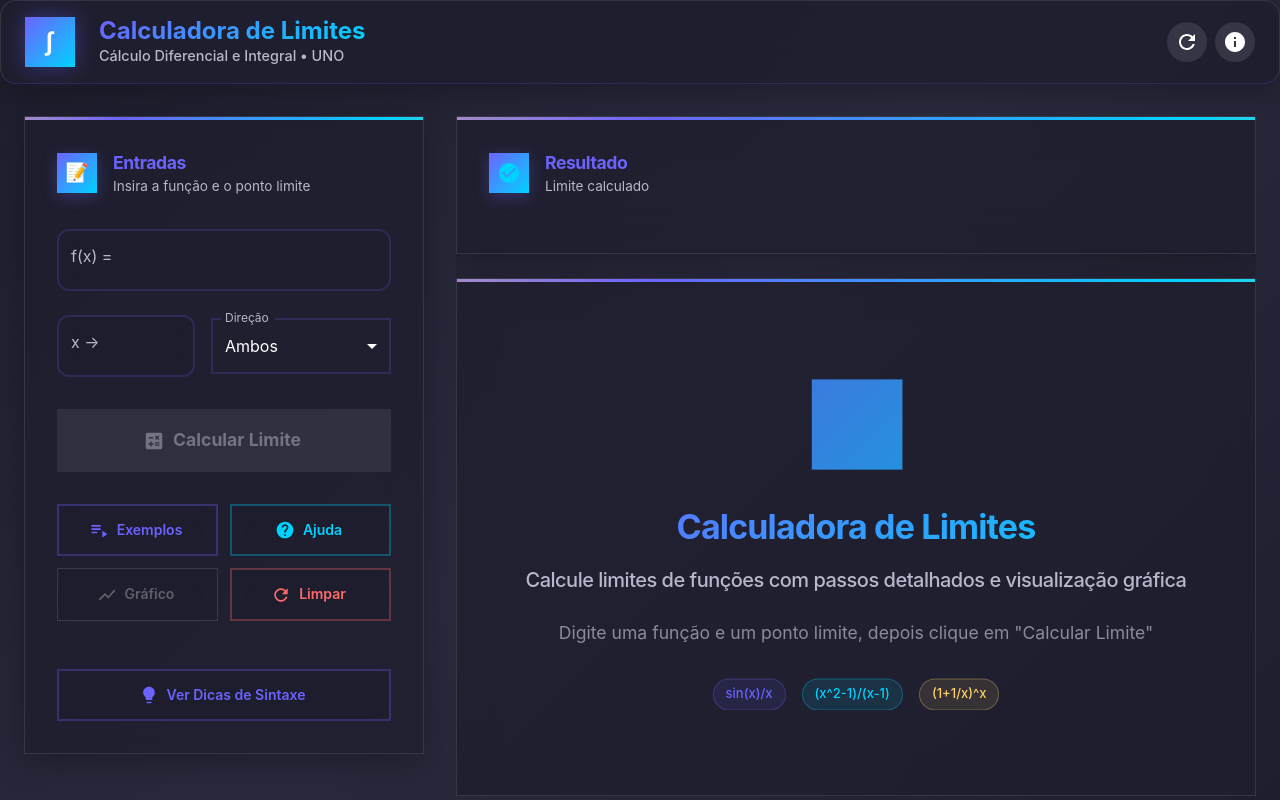
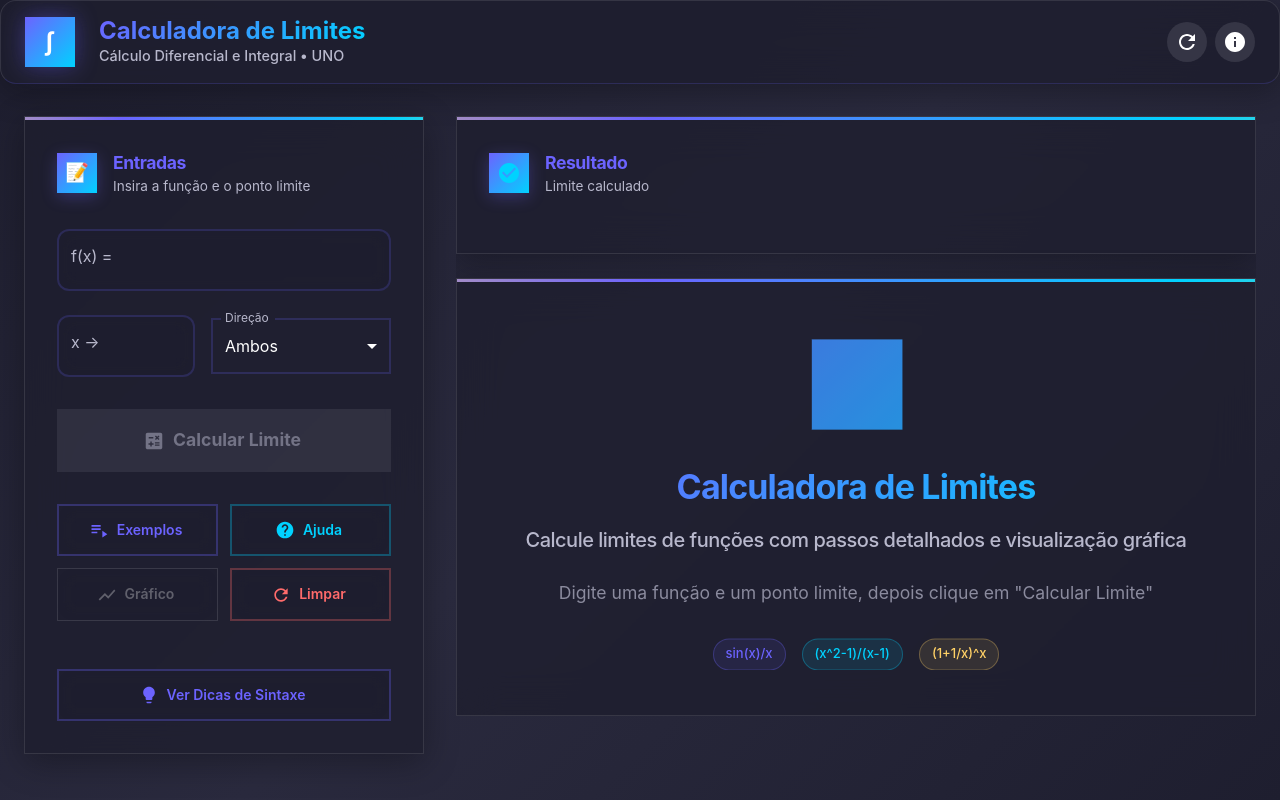
Before and after one commit to Brunoguilhermedemoura/Calculo_computacional, a React (Vite) app: page / in a window 1280 px wide. Built offline with nearby package versions, Linux system fonts and the light colour scheme.

Commit message:
Add: Adiciona CustomScrollbar para aprimorar a rolagem nos componentes da calculadora.

```diff
--- a/src/components/Calculator.jsx
+++ b/src/components/Calculator.jsx
@@ -25,6 +25,7 @@ import HelpModal from './HelpModal.jsx';
 import GraphModal from './GraphModal.jsx';
 import PlotlyTest from './PlotlyTest.jsx';
 import SimpleChart from './SimpleChart.jsx';
+import CustomScrollbar from './CustomScrollbar.jsx';
 
 const Calculator = () => {
   const math = create(all);
@@ -99,13 +100,17 @@ const Calculator = () => {
   };
 
   return (
-    <Box sx={{
-      minHeight: '100vh',
-      margin: 0,
-      padding: 0,
-      position: 'relative',
-      overflow: 'hidden'
-    }}>
+    <CustomScrollbar
+      maxHeight="100vh"
+      variant="dark"
+      width="14px"
+      sx={{
+        minHeight: '100vh',
+        margin: 0,
+        padding: 0,
+        position: 'relative'
+      }}
+    >
       {/* Header */}
       <AppBar position="static" elevation={0} className="animate-slide-in">
         <Toolbar sx={{ py: 2 }}>
@@ -403,7 +408,7 @@ const Calculator = () => {
           Migrado do sistema Python original
         </Typography>
       </Box>
-    </Box>
+    </CustomScrollbar>
   );
 };
 
--- /dev/null
+++ b/src/components/CustomScrollbar.jsx
@@ -0,0 +1,90 @@
+/**
+ * Componente de scroll personalizado reutilizável
+ */
+
+import React from 'react';
+import { Box } from '@mui/material';
+
+const CustomScrollbar = ({
+  children,
+  maxHeight = '400px',
+  width = '8px',
+  variant = 'default',
+  sx = {},
+  ...props
+}) => {
+  const scrollStyles = {
+    default: {
+      '&::-webkit-scrollbar': {
+        width: width,
+      },
+      '&::-webkit-scrollbar-track': {
+        background: 'rgba(255, 255, 255, 0.1)',
+        borderRadius: '4px',
+      },
+      '&::-webkit-scrollbar-thumb': {
+        background: 'linear-gradient(135deg, #6C63FF, #00D2FF)',
+        borderRadius: '4px',
+        '&:hover': {
+          background: 'linear-gradient(135deg, #4A42CC, #00A8CC)',
+        }
+      },
+      '&::-webkit-scrollbar-corner': {
+        background: 'rgba(255, 255, 255, 0.1)',
+      }
+    },
+    dark: {
+      '&::-webkit-scrollbar': {
+        width: width,
+      },
+      '&::-webkit-scrollbar-track': {
+        background: 'rgba(30, 30, 47, 0.3)',
+        borderRadius: '4px',
+      },
+      '&::-webkit-scrollbar-thumb': {
+        background: 'linear-gradient(135deg, #6C63FF, #00D2FF)',
+        borderRadius: '4px',
+        border: '1px solid rgba(30, 30, 47, 0.3)',
+        '&:hover': {
+          background: 'linear-gradient(135deg, #4A42CC, #00A8CC)',
+        }
+      },
+      '&::-webkit-scrollbar-corner': {
+        background: 'rgba(30, 30, 47, 0.3)',
+      }
+    },
+    minimal: {
+      '&::-webkit-scrollbar': {
+        width: '6px',
+      },
+      '&::-webkit-scrollbar-track': {
+        background: 'transparent',
+      },
+      '&::-webkit-scrollbar-thumb': {
+        background: 'rgba(108, 99, 255, 0.5)',
+        borderRadius: '3px',
+        '&:hover': {
+          background: 'rgba(108, 99, 255, 0.8)',
+        }
+      }
+    }
+  };
+
+  return (
+    <Box
+      sx={{
+        maxHeight,
+        overflow: 'auto',
+        scrollbarWidth: 'thin',
+        scrollbarColor: '#6C63FF rgba(30, 30, 47, 0.3)',
+        ...scrollStyles[variant],
+        ...sx
+      }}
+      {...props}
+    >
+      {children}
+    </Box>
+  );
+};
+
+export default CustomScrollbar;
--- a/src/components/ResultSection.jsx
+++ b/src/components/ResultSection.jsx
@@ -23,6 +23,7 @@ import 'katex/dist/katex.min.css';
 import { InlineMath, BlockMath } from 'react-katex';
 import StrategyIndicator from './StrategyIndicator.jsx';
 import StepByStep from './StepByStep.jsx';
+import CustomScrollbar from './CustomScrollbar.jsx';
 
 const ResultSection = ({
   result,
@@ -68,7 +69,17 @@ const ResultSection = ({
   };
 
   return (
-    <Box sx={{ display: 'flex', flexDirection: 'column', gap: 3, height: '100%', overflow: 'auto' }}>
+    <CustomScrollbar
+      maxHeight="calc(100vh - 200px)"
+      variant="dark"
+      width="12px"
+      sx={{
+        display: 'flex',
+        flexDirection: 'column',
+        gap: 3,
+        height: '100%'
+      }}
+    >
       {/* Resultado Principal */}
       <Paper elevation={0} sx={{
         p: 4,
@@ -291,7 +302,7 @@ const ResultSection = ({
           </Box>
         </Paper>
       )}
-    </Box>
+    </CustomScrollbar>
   );
 };
 
--- a/src/components/StepByStep.jsx
+++ b/src/components/StepByStep.jsx
@@ -32,6 +32,7 @@ import {
 } from '@mui/icons-material';
 import 'katex/dist/katex.min.css';
 import { InlineMath, BlockMath } from 'react-katex';
+import CustomScrollbar from './CustomScrollbar.jsx';
 
 const StepByStep = ({
   steps = [],
@@ -291,7 +292,11 @@ const StepByStep = ({
       )}
 
       {/* Lista de passos */}
-      <Box sx={{ maxHeight: '600px', overflow: 'auto' }}>
+      <CustomScrollbar
+        maxHeight="600px"
+        variant="dark"
+        width="10px"
+      >
         {steps.map((step, index) => (
           <Accordion
             key={index}
@@ -386,7 +391,7 @@ const StepByStep = ({
             </AccordionDetails>
           </Accordion>
         ))}
-      </Box>
+      </CustomScrollbar>
 
       {/* Dicas */}
       {tips.length > 0 && (
--- a/src/components/StrategyIndicator.jsx
+++ b/src/components/StrategyIndicator.jsx
@@ -21,6 +21,7 @@ import {
   Info,
   Lightbulb
 } from '@mui/icons-material';
+import CustomScrollbar from './CustomScrollbar.jsx';
 
 const StrategyIndicator = ({
   strategy,
@@ -230,10 +231,15 @@ const StrategyIndicator = ({
 
       {/* Detalhes expandidos */}
       <Collapse in={expanded}>
-        <Box sx={{ mt: 2 }}>
+        <CustomScrollbar
+          maxHeight="400px"
+          variant="dark"
+          width="8px"
+          sx={{ mt: 2 }}
+        >
           {/* Informações da forma */}
           {formInfo && (
-            <Box sx={{ mb: 3 }}>
+            <Box sx={{ mb: 3, pr: 1 }}>
               <Typography variant="subtitle2" sx={{
                 color: '#6C63FF',
                 fontWeight: 600,
@@ -250,11 +256,12 @@ const StrategyIndicator = ({
 
               {formInfo.steps && formInfo.steps.length > 0 && (
                 <Box sx={{ mt: 1 }}>
-                  {formInfo.steps.slice(0, 3).map((step, index) => (
+                  {formInfo.steps.map((step, index) => (
                     <Typography key={index} variant="caption" sx={{
                       color: '#8B8B9E',
                       display: 'block',
-                      fontStyle: 'italic'
+                      fontStyle: 'italic',
+                      mb: 0.5
                     }}>
                       • {step}
                     </Typography>
@@ -266,7 +273,7 @@ const StrategyIndicator = ({
 
           {/* Informações da estratégia */}
           {strategyInfo && (
-            <Box sx={{ mb: 3 }}>
+            <Box sx={{ mb: 3, pr: 1 }}>
               <Typography variant="subtitle2" sx={{
                 color: '#6C63FF',
                 fontWeight: 600,
@@ -277,11 +284,12 @@ const StrategyIndicator = ({
 
               {strategyInfo.steps && strategyInfo.steps.length > 0 && (
                 <Box sx={{ mt: 1 }}>
-                  {strategyInfo.steps.slice(0, 3).map((step, index) => (
+                  {strategyInfo.steps.map((step, index) => (
                     <Typography key={index} variant="caption" sx={{
                       color: '#8B8B9E',
                       display: 'block',
-                      fontStyle: 'italic'
+                      fontStyle: 'italic',
+                      mb: 0.5
                     }}>
                       • {step}
                     </Typography>
@@ -293,7 +301,7 @@ const StrategyIndicator = ({
 
           {/* Dicas específicas */}
           {strategyInfo && strategyInfo.tips && strategyInfo.tips.length > 0 && (
-            <Box>
+            <Box sx={{ pr: 1 }}>
               <Typography variant="subtitle2" sx={{
                 color: '#FFD166',
                 fontWeight: 600,
@@ -302,7 +310,7 @@ const StrategyIndicator = ({
                 💡 Dicas Específicas
               </Typography>
               <Box sx={{ display: 'flex', flexWrap: 'wrap', gap: 0.5 }}>
-                {strategyInfo.tips.slice(0, 3).map((tip, index) => (
+                {strategyInfo.tips.map((tip, index) => (
                   <Chip
                     key={index}
                     label={tip}
@@ -319,7 +327,7 @@ const StrategyIndicator = ({
               </Box>
             </Box>
           )}
-        </Box>
+        </CustomScrollbar>
       </Collapse>
     </Paper>
   );
--- a/src/styles/globals.css
+++ b/src/styles/globals.css
@@ -163,3 +163,81 @@ body::before {
 .MuiTextField-root .MuiOutlinedInput-root.Mui-focused {
   box-shadow: 0 0 0 2px rgba(25, 118, 210, 0.3);
 }
+
+/* Scroll personalizado para toda a aplicação */
+* {
+  scrollbar-width: thin;
+  scrollbar-color: #6C63FF rgba(30, 30, 47, 0.3);
+}
+
+/* Webkit scrollbar personalizado */
+*::-webkit-scrollbar {
+  width: 12px;
+}
+
+*::-webkit-scrollbar-track {
+  background: rgba(30, 30, 47, 0.3);
+  border-radius: 6px;
+}
+
+*::-webkit-scrollbar-thumb {
+  background: linear-gradient(135deg, #6C63FF, #00D2FF);
+  border-radius: 6px;
+  border: 2px solid rgba(30, 30, 47, 0.3);
+}
+
+*::-webkit-scrollbar-thumb:hover {
+  background: linear-gradient(135deg, #4A42CC, #00A8CC);
+}
+
+*::-webkit-scrollbar-corner {
+  background: rgba(30, 30, 47, 0.3);
+}
+
+/* Scroll suave */
+html {
+  scroll-behavior: smooth;
+}
+
+/* Scroll para containers específicos */
+.scroll-container {
+  overflow-y: auto;
+  scrollbar-width: thin;
+  scrollbar-color: #6C63FF rgba(30, 30, 47, 0.2);
+}
+
+.scroll-container::-webkit-scrollbar {
+  width: 8px;
+}
+
+.scroll-container::-webkit-scrollbar-track {
+  background: rgba(30, 30, 47, 0.2);
+  border-radius: 4px;
+}
+
+.scroll-container::-webkit-scrollbar-thumb {
+  background: linear-gradient(135deg, #6C63FF, #00D2FF);
+  border-radius: 4px;
+}
+
+.scroll-container::-webkit-scrollbar-thumb:hover {
+  background: linear-gradient(135deg, #4A42CC, #00A8CC);
+}
+
+/* Scroll minimalista para modais */
+.modal-scroll::-webkit-scrollbar {
+  width: 6px;
+}
+
+.modal-scroll::-webkit-scrollbar-track {
+  background: transparent;
+}
+
+.modal-scroll::-webkit-scrollbar-thumb {
+  background: rgba(108, 99, 255, 0.5);
+  border-radius: 3px;
+}
+
+.modal-scroll::-webkit-scrollbar-thumb:hover {
+  background: rgba(108, 99, 255, 0.8);
+}
```
